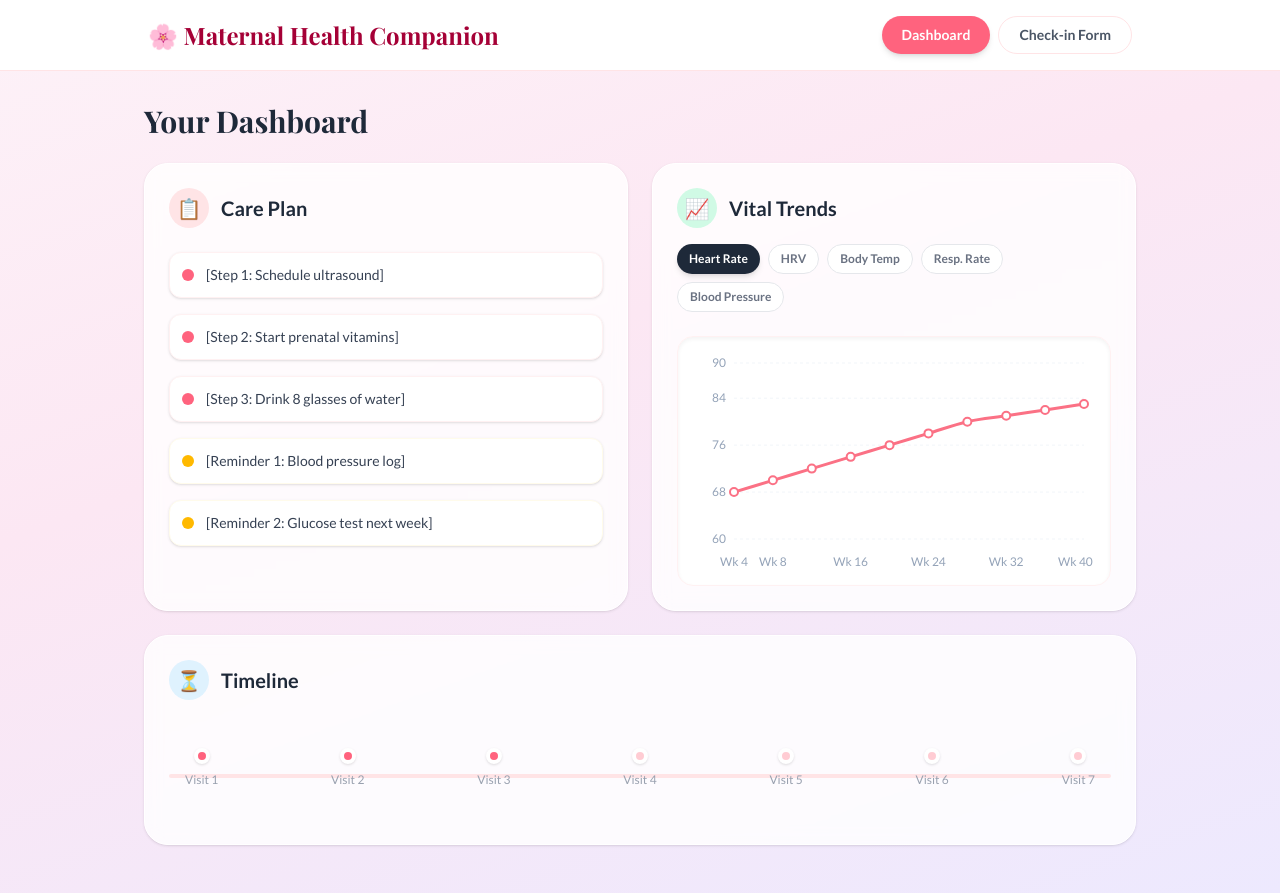
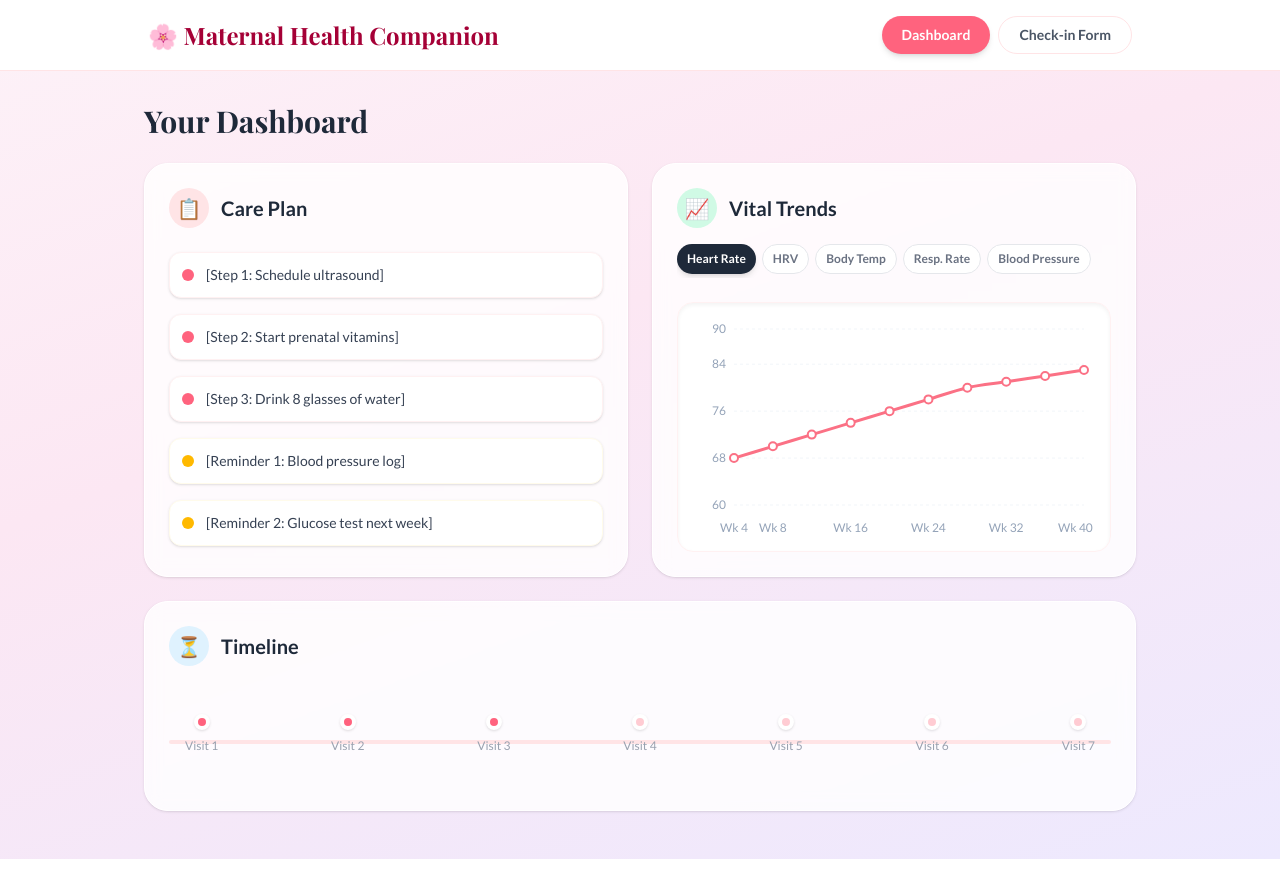
Before and after one commit to rmoon45/maternal-health-interface-6440, a React (Vite) app in the folder my-app2/: page / in a window 1280 px wide. After the commit the page ends 859 px from the top, so only its background shows below. Built offline with nearby package versions, Linux system fonts and the light colour scheme.

Commit message:
Updating the blood pressure graph

```diff
--- a/my-app2/src/screens/CheckinForm.tsx
+++ b/my-app2/src/screens/CheckinForm.tsx
@@ -1,6 +1,6 @@
 import { useState } from "react";
 import { generateObservation } from "./scripts/llmscript.ts";
-import type { VitalDataPoint } from "./screens/Dashboard";
+import type { VitalDataPoint } from "./Dashboard.tsx";
 
 interface FormData {
   weightValue: string;
--- a/my-app2/src/screens/Dashboard.tsx
+++ b/my-app2/src/screens/Dashboard.tsx
@@ -84,12 +84,12 @@ export default function Dashboard({ vitalData }: DashboardProps) {
           </div>
 
           {/* Metric Tabs */}
-          <div className="flex flex-wrap gap-2 mb-6">
+          <div className="flex gap-1.5 mb-6 overflow-x-auto pb-1">
             {(Object.keys(vitalConfig) as Exclude<VitalKey, 'bp'>[]).map((key) => (
               <button
                 key={key}
                 onClick={() => setActiveVital(key)}
-                className={`px-3 py-1.5 rounded-full text-xs font-bold transition-all ${
+                className={`px-2.5 py-1.5 rounded-full text-xs font-bold transition-all whitespace-nowrap flex-shrink-0 ${
                   activeVital === key
                     ? "bg-gray-800 text-white shadow-md"
                     : "bg-white text-gray-500 border border-gray-200 hover:bg-gray-50"
@@ -101,7 +101,7 @@ export default function Dashboard({ vitalData }: DashboardProps) {
             {/* Blood Pressure Tab */}
             <button
               onClick={() => setActiveVital('bp')}
-              className={`px-3 py-1.5 rounded-full text-xs font-bold transition-all ${
+              className={`px-2.5 py-1.5 rounded-full text-xs font-bold transition-all whitespace-nowrap flex-shrink-0 ${
                 activeVital === 'bp'
                   ? "bg-gray-800 text-white shadow-md"
                   : "bg-white text-gray-500 border border-gray-200 hover:bg-gray-50"
@@ -131,16 +131,23 @@ export default function Dashboard({ vitalData }: DashboardProps) {
                     tick={{ fontSize: 12, fill: '#94a3b8' }}
                   />
                   <Tooltip
-                    contentStyle={{ borderRadius: '12px', border: 'none', boxShadow: '0 4px 6px -1px rgb(0 0 0 / 0.1)' }}
-                    formatter={(value: number, name: string) => [
-                      `${value} ${bpConfig.unit}`,
-                      name === 'systolic' ? 'Systolic' : 'Diastolic',
-                    ]}
+                    content={({ active, payload, label }: any) => {
+                      if (!active || !payload) return null;
+                      const sys = payload.find((p: any) => p.dataKey === 'systolic');
+                      const dia = payload.find((p: any) => p.dataKey === 'diastolic');
+                      return (
+                        <div style={{ borderRadius: '12px', boxShadow: '0 4px 6px -1px rgb(0 0 0 / 0.1)', background: '#fff', padding: '10px 14px', fontSize: 12 }}>
+                          <p style={{ marginBottom: 6, fontWeight: 600, color: '#64748b' }}>{label}</p>
+                          {sys && <p style={{ color: bpConfig.systolicColor, margin: '2px 0' }}>Systolic: {sys.value} mmHg</p>}
+                          {dia && <p style={{ color: bpConfig.diastolicColor, margin: '2px 0' }}>Diastolic: {dia.value} mmHg</p>}
+                        </div>
+                      );
+                    }}
                   />
                   <Line
                     type="monotone"
-                    dataKey="systolic"
-                    stroke={bpConfig.systolicColor}
+                    dataKey="diastolic"
+                    stroke={bpConfig.diastolicColor}
                     strokeWidth={3}
                     dot={{ r: 4, strokeWidth: 2, fill: '#fff' }}
                     activeDot={{ r: 6, strokeWidth: 0 }}
@@ -148,8 +155,8 @@ export default function Dashboard({ vitalData }: DashboardProps) {
                   />
                   <Line
                     type="monotone"
-                    dataKey="diastolic"
-                    stroke={bpConfig.diastolicColor}
+                    dataKey="systolic"
+                    stroke={bpConfig.systolicColor}
                     strokeWidth={3}
                     dot={{ r: 4, strokeWidth: 2, fill: '#fff' }}
                     activeDot={{ r: 6, strokeWidth: 0 }}
```
